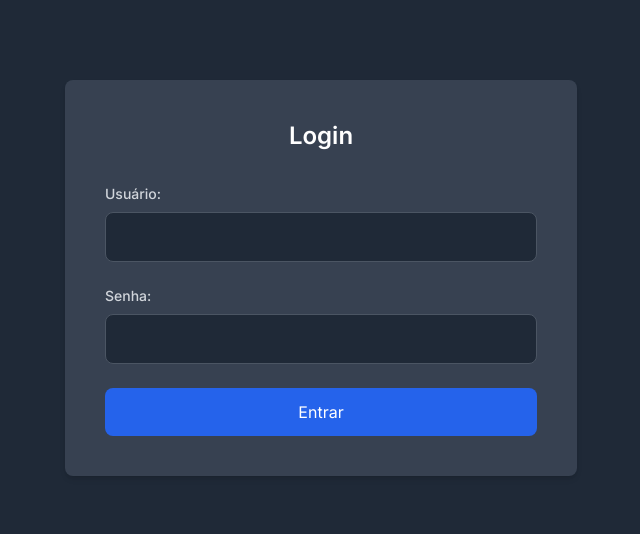
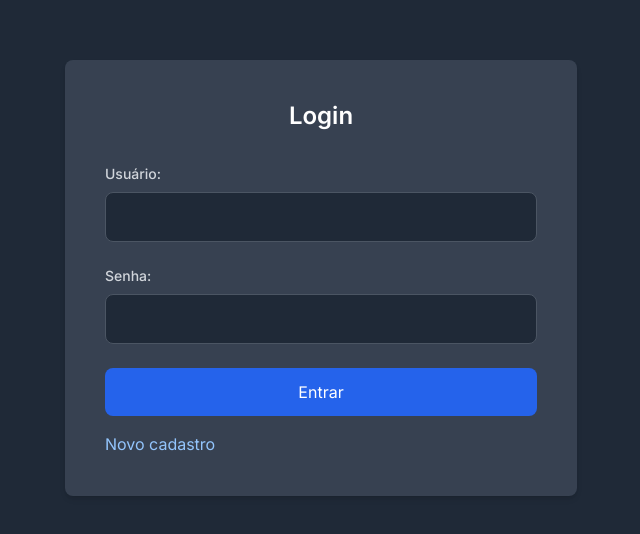
Before and after one commit to RafaelAllves/wallet, a Next.js app in the folder frontend/: page /auth in a window 1280 px wide. Shown: the part 122-656 px from the top of the page, without its empty margins (319-959 px from the left). Built offline with nearby package versions, Linux system fonts and the light colour scheme; no server answers.

Commit message:
feat: Add link to register page

```diff
--- a/frontend/src/app/auth/page.tsx
+++ b/frontend/src/app/auth/page.tsx
@@ -43,6 +43,9 @@ const LoginPage = () => {
           />
         </div>
         <button type="submit" className="w-full p-3 bg-blue-600 text-white rounded-lg hover:bg-blue-700 focus:outline-none focus:ring-2 focus:ring-blue-500 focus:ring-offset-2">Entrar</button>
+        <div className="mt-4">
+          <a href="/auth/register" className="text-blue-300 hover:text-blue-500">Novo cadastro</a>
+        </div>
       </form>
     </div>
   );
```
